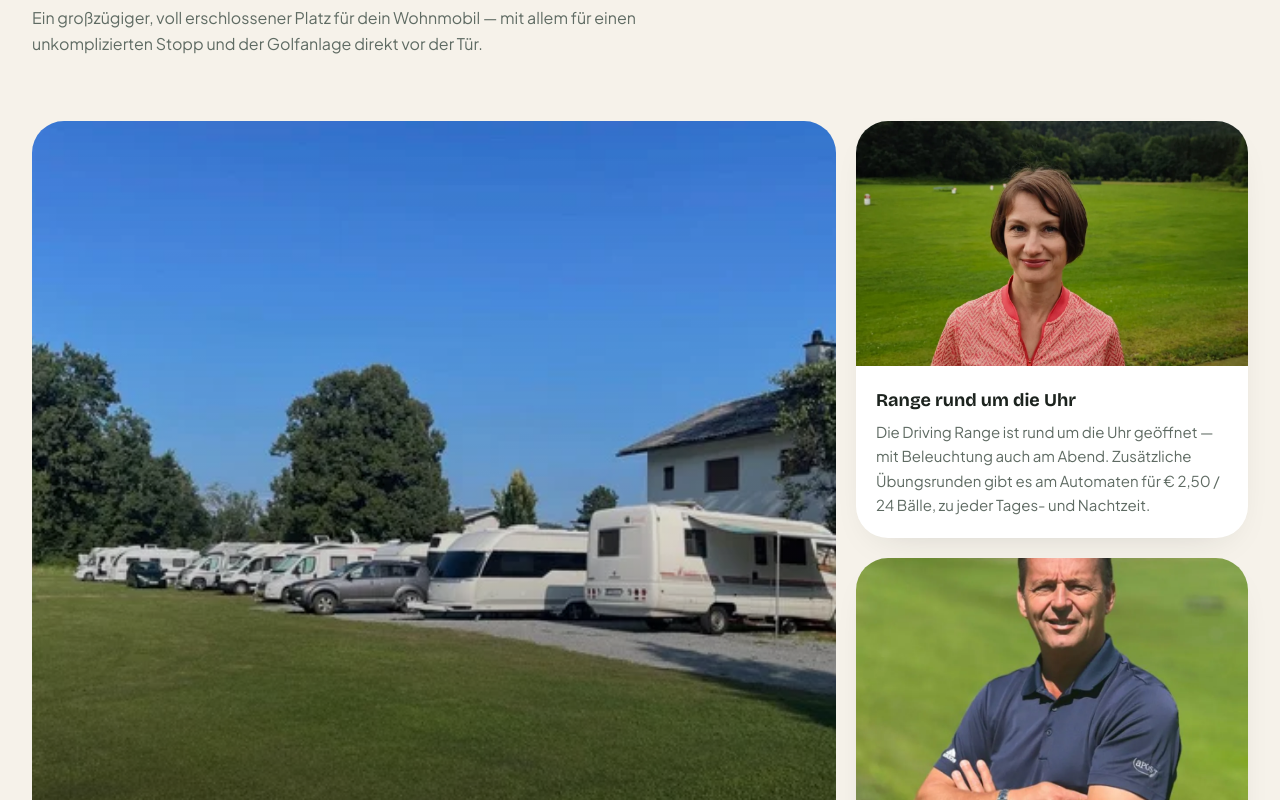
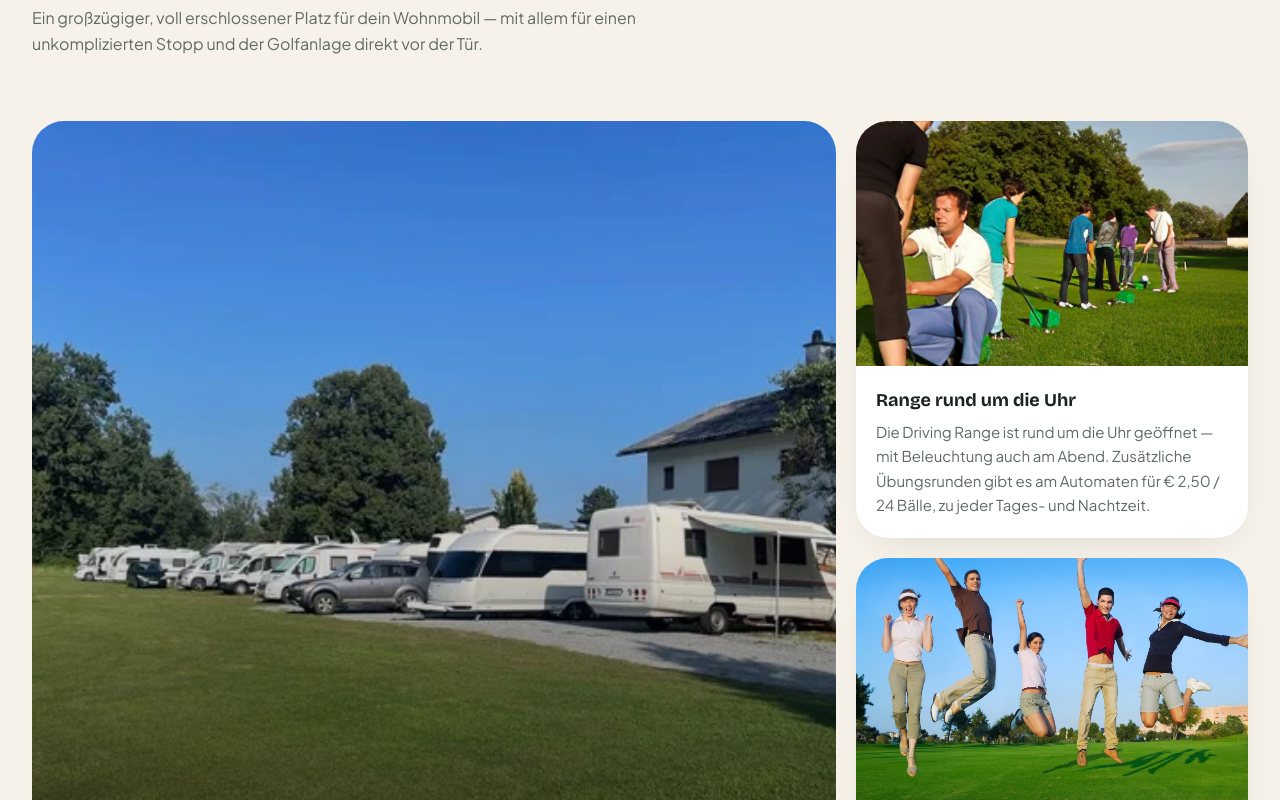
Before and after one commit to Lellino-Elias/apos-golf-camping-demo, a Next.js app: page / in a window 1280 px wide. Shown: the part 1060-1860 px from the top of the page. Built offline with nearby package versions, Linux system fonts and the light colour scheme.

Commit message:
apos-golf — campsite demo 2026-06-14 18:35:30

```diff
--- a/src/components/sections/Aktivitaeten.tsx
+++ b/src/components/sections/Aktivitaeten.tsx
@@ -49,7 +49,7 @@
     return () => mm.revert();
   }, []);
 
-  if (!campsite.aktivitaeten) return null;
+  if (!campsite.aktivitaeten || !campsite.aktivitaeten.items?.length) return null;
   const { heading, intro, items } = campsite.aktivitaeten;
 
   return (
--- a/src/components/sections/Mobilheime.tsx
+++ b/src/components/sections/Mobilheime.tsx
@@ -40,7 +40,7 @@
                   </span>
                 </div>
                 <div className="flex flex-1 flex-col p-6">
-                  <div className="flex items-baseline justify-between gap-3">
+                  <div className="flex items-start justify-between gap-3">
                     <h3 className="font-display text-2xl font-bold text-ink">{m.name}</h3>
                     {m.priceFrom && (
                       <span className="text-sm text-muted">
@@ -60,7 +60,7 @@
                   )}
                   <NavLink
                     href="#booking"
-                    className="mt-6 -mx-1 inline-flex min-h-[44px] items-center gap-2 self-start px-1 py-2 text-sm font-semibold text-gold transition-colors hover:text-gold-soft"
+                    className="mt-auto pt-6 -mx-1 inline-flex min-h-[44px] items-center gap-2 self-start px-1 py-2 text-sm font-semibold text-gold transition-colors hover:text-gold-soft"
                   >
                     Verfügbarkeit anfragen
                     <svg width="14" height="14" viewBox="0 0 14 14"><path d="M3 7h8M7.5 3.5 11 7l-3.5 3.5" fill="none" stroke="currentColor" strokeWidth="1.5" strokeLinecap="round" strokeLinejoin="round" /></svg>
--- a/src/content/campsites/apos-golf.ts
+++ b/src/content/campsites/apos-golf.ts
@@ -73,8 +73,8 @@
         text:
           "Die Driving Range ist rund um die Uhr geöffnet — mit Beleuchtung auch am Abend. Zusätzliche Übungsrunden gibt es am Automaten für € 2,50 / 24 Bälle, zu jeder Tages- und Nachtzeit.",
         image: {
-          src: `${IMG}/lage-velden.webp`,
-          alt: "Svetlana Hermann auf der Driving Range der APOS Golfacademy in Velden mit Bergpanorama",
+          src: `${IMG}/driving-range.webp`,
+          alt: "Golferinnen und Golfer beim Üben auf der Driving Range der APOS Golfacademy in Velden",
         },
       },
       {
@@ -82,8 +82,8 @@
         text:
           "Armin Posratschnig und sein Team sind vor Ort — Check-in im Shop, Zahlung in bar, und bei Fragen ist immer jemand für dich da.",
         image: {
-          src: `${IMG}/armin-posratschnig.webp`,
-          alt: "Armin Posratschnig, Gastgeber der APOS Golfacademy",
+          src: `${IMG}/shop-check-in.webp`,
+          alt: "Blick in den APOS Golf Shop mit Schlägern und Theke — hier ist der Check-in",
         },
       },
     ],
```
Also changed, not shown: public/campsites/apos-golf/driving-range.webp (added), public/campsites/apos-golf/shop-check-in.webp (added).
